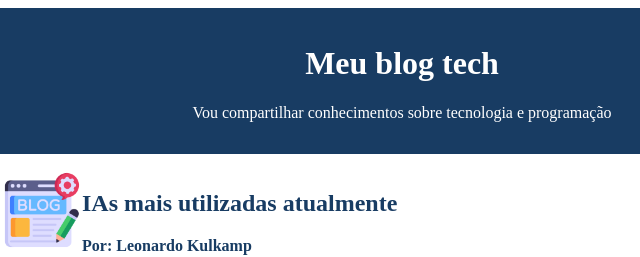
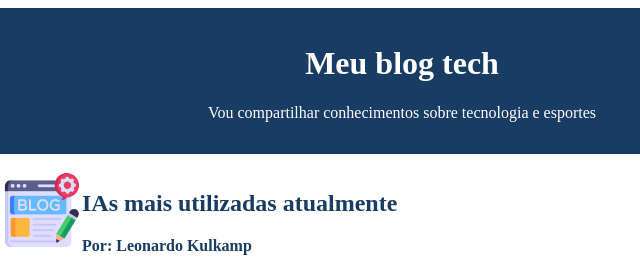
Before and after one commit to leonardo-kulkamp/blog-tech, a plain HTML site: page index.html in a window 1280 px wide. Shown: the top 257 px of the page, 238-878 px from the left. Drawn offline with Linux system fonts and the light colour scheme.

Commit message:
Update blog description to include sports

```diff
--- a/index.html
+++ b/index.html
@@ -8,7 +8,7 @@
 <body>
     <header>
         <h1>Meu blog tech</h1>
-        <p>Vou compartilhar conhecimentos sobre tecnologia e programação</p>
+        <p>Vou compartilhar conhecimentos sobre tecnologia e esportes</p>
     </header>
 
     <main>
```
